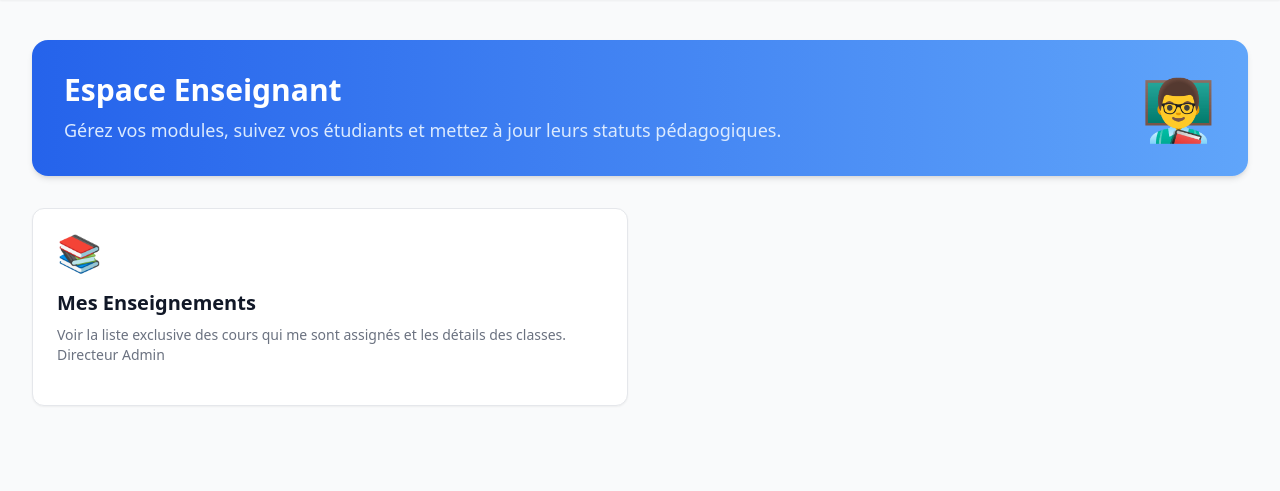
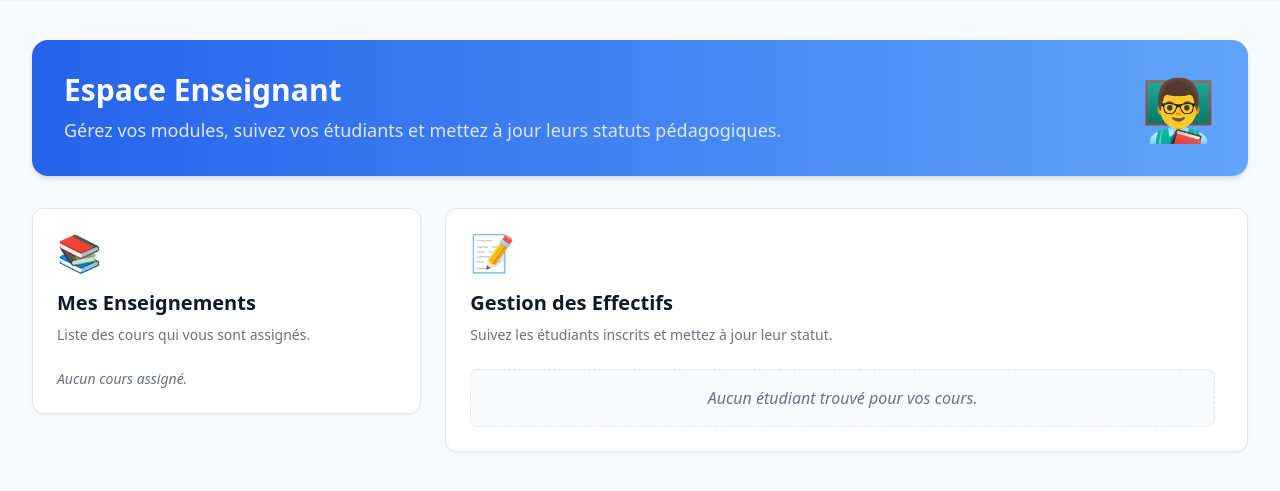
Before and after one commit to AITABBOUyoussef/edusync-backend, a PHP site: page /teacher/index.php in a window 1280 px wide. Shown: the part 65-556 px from the top of the page. Run offline with PHP 8.4, Linux system fonts and the light colour scheme; a user stored in the database is signed in; data comes from the database, SQL or seed files in the repository; some libraries are stand-ins or nearby versions.

Commit message:
teacher dashboard to streamline course and enrollment retrieval; enhance UI for better user experience

```diff
--- a/teacher/index.php
+++ b/teacher/index.php
@@ -8,20 +8,17 @@ if(!isset($_SESSION['user_id']) || $_SESSION['role'] !== 'teacher') {
 }
 
 $professeur_id = $_SESSION['user_id'] ;
+
 try {
     $requete = "SELECT * FROM courses WHERE professeur_id = :prof_cours";
     $stmt = $con->prepare($requete);
-
     $stmt->execute([
         ':prof_cours' => $professeur_id
     ]);
-
     $mes_cours = $stmt->fetchAll(PDO::FETCH_OBJ);
 } catch (PDOException $e) {
     echo $e->getMessage();
 }
-
-
 
 try {
     $requete = "SELECT users.nom AS nom_etu  , courses.nom AS nom_cours, courses.description AS cour_des, enrollments.status , enrollments.etudiant_id , enrollments.cours_id
@@ -30,11 +27,9 @@ try {
      join courses on cours_id = courses.id
      where professeur_id = :prof_id ";
     $stm = $con->prepare($requete);
-
     $stm->execute([
         ':prof_id' => $professeur_id
     ]);
-
     $mes_etu = $stm->fetchAll(PDO::FETCH_OBJ);
 } catch (PDOException $e) {
     echo $e->getMessage();
@@ -54,33 +49,10 @@ try {
         ]);
         header('Location: index.php');
         exit();
-    // $actif = $st->fetch(PDO::FETCH_OBJ);
     } catch (PDOException $e) {
         echo $e->getMessage();
     }
 }
-
-
-
-// foreach($mes_cours as $cour){
-//     // $id_cours=$cour->id  ;
-
-// try {
-//     $requete = "SELECT * FROM enrollments WHERE cours_id = :id_etu ";
-// $stmt = $con->prepare($requete);
-
-// $stmt->execute([
-//     ':id_etu' => $cour->id
-// ]);
-
-// $mes_etu = $stmt->fetchAll(PDO::FETCH_OBJ);
-// } catch (PDOException $e) {
-//     echo $e->getMessage();
-// }
-// }
-
-
-
 ?>
 <!DOCTYPE html>
 <html lang="fr">
@@ -118,48 +90,40 @@ try {
             <div class="hidden md:block text-6xl">👨‍🏫</div>
         </div>
 
-        <div class="grid grid-cols-1 md:grid-cols-2 gap-6">
+        <div class="grid grid-cols-1 lg:grid-cols-3 gap-6">
 
-            <div class="bg-white rounded-xl shadow-sm border border-gray-200 p-6 hover:shadow-md hover:border-blue-400 transition duration-300">
+            <div class="lg:col-span-1 bg-white rounded-xl shadow-sm border border-gray-200 p-6 hover:shadow-md transition duration-300 h-fit">
                 <div class="text-4xl mb-4">📚</div>
                 <h3 class="text-xl font-bold text-gray-900 mb-2">Mes Enseignements</h3>
-                <p class="text-gray-500 text-sm mb-4">Voir la liste exclusive des cours qui me sont assignés et les détails des classes.
-                    <?php echo htmlspecialchars($_SESSION['usernom']); ?>
-                </p>
+                <p class="text-gray-500 text-sm mb-6">Liste des cours qui vous sont assignés.</p>
 
-                <a href="#" class="text-blue-600 font-semibold hover:text-blue-700 flex items-center">
-                    <?php
-               foreach($mes_cours as $cour){
-
-    echo  $cour->nom."<br>";
-} ?>
-</a>
+                <ul class="space-y-3">
+                    <?php if(count($mes_cours) > 0): ?>
+                        <?php foreach($mes_cours as $cour): ?>
+                            <li class="flex items-center p-3 bg-blue-50 border border-blue-100 rounded-lg text-blue-800 font-medium shadow-sm">
+                                <svg class="w-5 h-5 text-blue-500 mr-3" fill="none" stroke="currentColor" viewBox="0 0 24 24"><path stroke-linecap="round" stroke-linejoin="round" stroke-width="2" d="M12 6.253v13m0-13C10.832 5.477 9.246 5 7.5 5S4.168 5.477 3 6.253v13C4.168 18.477 5.754 18 7.5 18s3.332.477 4.5 1.253m0-13C13.168 5.477 14.754 5 16.5 5c1.747 0 3.332.477 4.5 1.253v13C19.832 18.477 18.247 18 16.5 18c-1.746 0-3.332.477-4.5 1.253"></path></svg>
+                                <?php echo htmlspecialchars($cour->nom); ?>
+                            </li>
+                        <?php endforeach; ?>
+                    <?php else: ?>
+                        <li class="text-gray-500 italic text-sm">Aucun cours assigné.</li>
+                    <?php endif; ?>
+                </ul>
             </div>
 
-            <!-- <div class="bg-white rounded-xl shadow-sm border border-gray-200 p-6 hover:shadow-md hover:border-blue-400 transition duration-300">
+            <div class="lg:col-span-2 bg-white rounded-xl shadow-sm border border-gray-200 p-6 hover:shadow-md transition duration-300">
                 <div class="text-4xl mb-4">📝</div>
                 <h3 class="text-xl font-bold text-gray-900 mb-2">Gestion des Effectifs</h3>
-                <p class="text-gray-500 text-sm mb-4">Suivre les étudiants inscrits et modifier leur statut pédagogique (Actif/Terminé).</p>
-                <a href="#" class="text-blue-600 font-semibold hover:text-blue-700 flex items-center">
+                <p class="text-gray-500 text-sm mb-6">Suivez les étudiants inscrits et mettez à jour leur statut.</p>
 
-                  <!-- <?php
-               foreach($mes_etu as $etu){
-
-    echo  "<br>"."Étudiant(e) :".$etu->nom_etu."<br>"
-    ."Module suivi :".$etu->nom_cours."<br>"
-    ."Aperçu :".$etu->cour_des."<br>";
-} ?> -->
-
-
-
-                <!-- </a> -->
-            <!-- </div> -->
+                <div class="max-h-[500px] overflow-y-auto pr-2 space-y-4">
+                    <?php if(count($mes_etu) > 0): ?>
                         <?php foreach($mes_etu as $etu): ?>
 
-<div class="bg-white border border-gray-200 rounded-xl p-5 mb-4 shadow-sm hover:shadow-md transition-all duration-300 flex flex-col sm:flex-row justify-between items-start sm:items-center gap-4">
+                            <div class="bg-white border border-gray-100 rounded-xl p-5 shadow-sm hover:shadow-md hover:border-blue-200 transition-all duration-300 flex flex-col sm:flex-row justify-between items-start sm:items-center gap-4">
 
                                 <div class="flex items-start gap-4">
-        <div class="h-12 w-12 rounded-full bg-blue-100 flex items-center justify-center text-blue-600 text-xl font-bold shrink-0">
+                                    <div class="h-12 w-12 rounded-full bg-gradient-to-br from-blue-100 to-blue-200 flex items-center justify-center text-blue-700 text-xl font-bold shrink-0 shadow-inner">
                                         <?php echo strtoupper(substr($etu->nom_etu, 0, 1)); ?>
                                     </div>
 
@@ -177,30 +141,38 @@ try {
                                     </div>
                                 </div>
 
-    <div class="shrink-0">
+                                <div class="shrink-0 flex flex-col items-end gap-2 w-full sm:w-auto mt-2 sm:mt-0">
                                     <?php
-        // كنبدلو اللون ديال البادج على حساب الحالة
-        $statusClass = ($etu->status === 'Actif')
+                                    $statusClass = (strtolower($etu->status) === 'actif')
                                         ? 'bg-green-100 text-green-700 border-green-200'
-            : 'bg-gray-100 text-gray-600 border-gray-200';
+                                        : 'bg-gray-100 text-gray-500 border-gray-200';
                                     ?>
                                     <span class="px-3 py-1 text-xs font-bold uppercase tracking-wider rounded-full border <?php echo $statusClass ?>">
                                         <?php echo htmlspecialchars($etu->status); ?>
                                     </span>
-        <form method="POST" action="">
 
+                                    <?php if(strtolower($etu->status) === 'actif'): ?>
+                                        <form method="POST" action="" class="w-full sm:w-auto">
                                             <input type="hidden" name="id_etudiant" value="<?php echo $etu->etudiant_id; ?>">
                                             <input type="hidden" name="id_cours" value="<?php echo $etu->cours_id; ?>">
-
-    <button type="submit" name="marquer_termine" class="text-xs bg-blue-600 text-white px-3 py-1 rounded hover:bg-blue-700 transition">
-        Marquer Terminé
+                                            <button type="submit" name="marquer_termine" class="w-full sm:w-auto text-xs font-semibold bg-blue-600 text-white px-4 py-2 rounded-lg hover:bg-blue-700 transition shadow-sm flex items-center justify-center gap-1">
+                                                <svg class="w-3 h-3" fill="none" stroke="currentColor" viewBox="0 0 24 24"><path stroke-linecap="round" stroke-linejoin="round" stroke-width="2" d="M5 13l4 4L19 7"></path></svg>
+                                                Terminer
                                             </button>
                                         </form>
+                                    <?php endif; ?>
                                 </div>
 
                             </div>
+                        <?php endforeach; ?>
+                    <?php else: ?>
+                        <p class="text-gray-500 italic p-4 text-center bg-gray-50 rounded-lg border border-dashed border-gray-200">
+                            Aucun étudiant trouvé pour vos cours.
+                        </p>
+                    <?php endif; ?>
+                </div>
+            </div>
 
-<?php endforeach; ?>
         </div>
     </main>
 </body>
```
Lines whose indentation alone changed are shown as unchanged.
